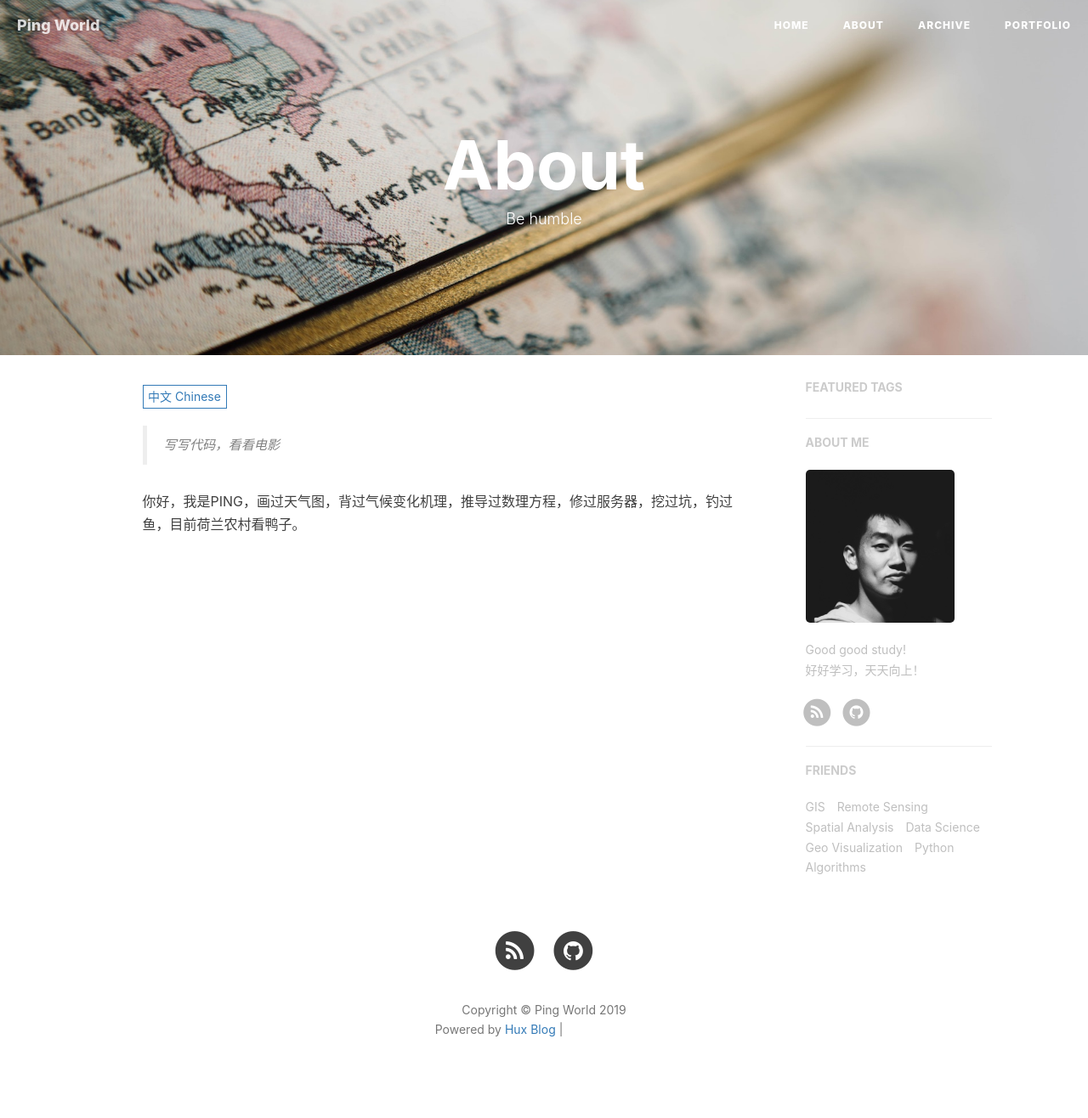
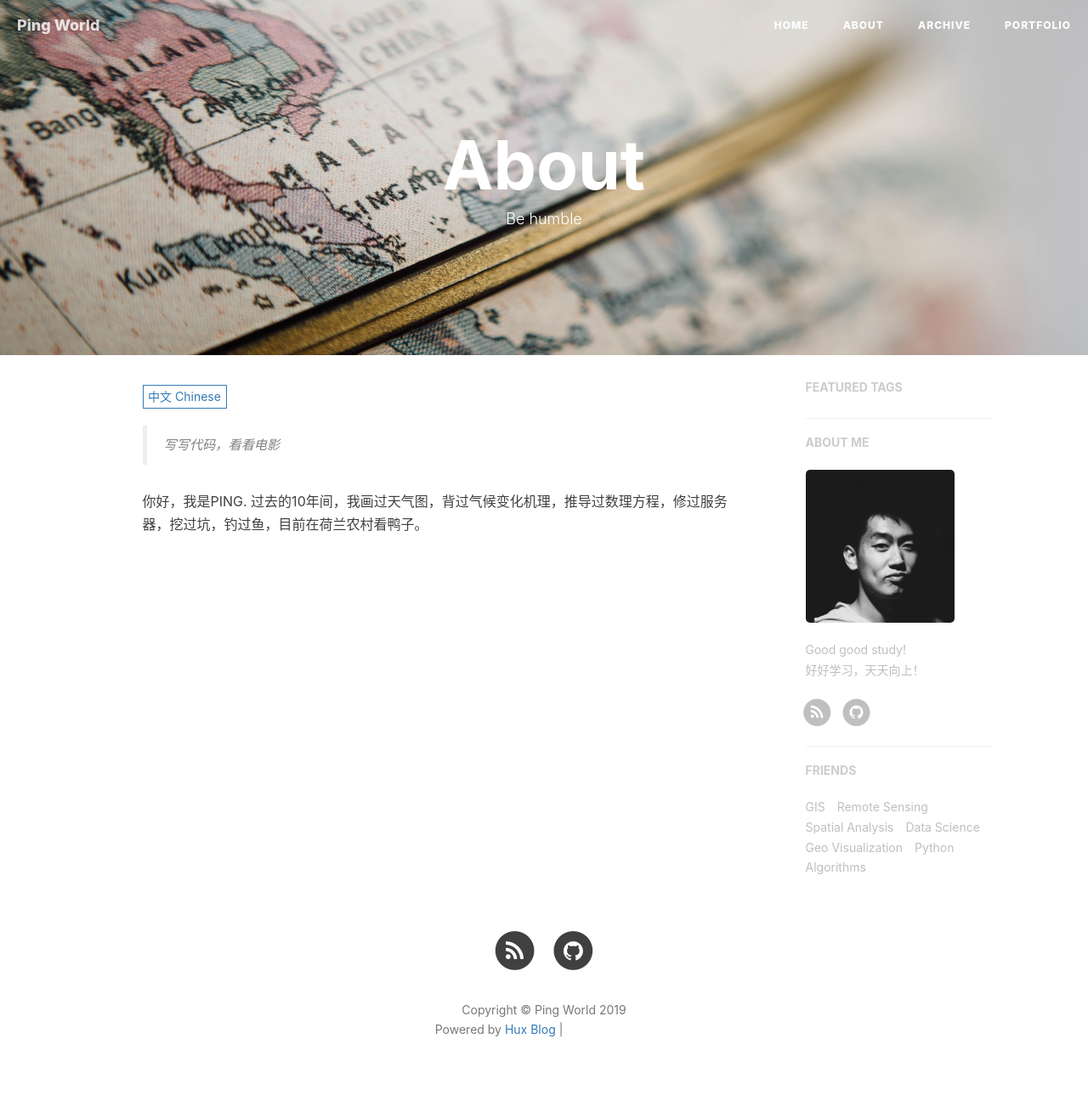
Before and after one commit to nuistzhou/nuistzhou.github.io, a Jekyll site: the page built from about.html, in a window 1280 px wide. Shown: the whole page at 85% size. Built offline with Jekyll 4.4.1, drawn with Linux system fonts in a browser that asks for light colours; nearby versions of some CDN libraries; comment, search, counter and statistics services are not loaded; grey boxes are pictures that could not be loaded.

Commit message:
Updated About page.

```diff
--- a/_includes/about/zh.md
+++ b/_includes/about/zh.md
@@ -1,3 +1,4 @@
 > 写写代码，看看电影
 
-你好，我是PING，画过天气图，背过气候变化机理，推导过数理方程，修过服务器，挖过坑，钓过鱼，目前荷兰农村看鸭子。
+你好，我是PING.
+过去的10年间，我画过天气图，背过气候变化机理，推导过数理方程，修过服务器，挖过坑，钓过鱼，目前在荷兰农村看鸭子。
```
